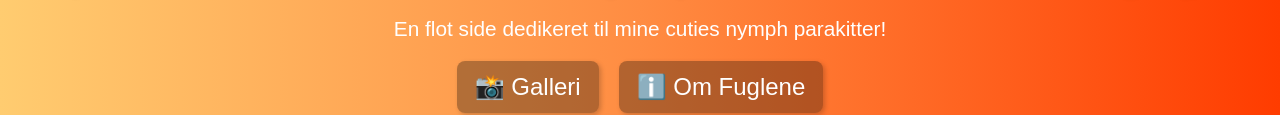
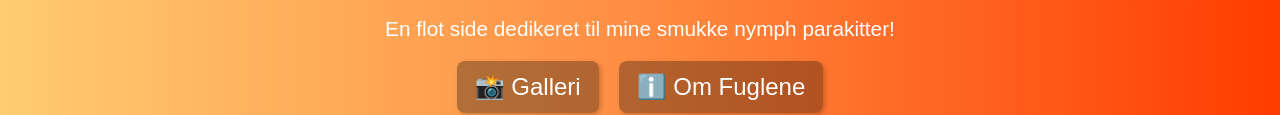
Before and after one commit to Bbay1-aau/Ozziy, a plain HTML site: page index.html in a window 1280 px wide. Shown: the part 350-465 px from the top of the page. Drawn offline with Linux system fonts and the light colour scheme.

Commit message:
Update index.html

```diff
--- a/index.html
+++ b/index.html
@@ -10,7 +10,7 @@
 
     <div class="container">
         <h1>🌿 Velkommen til Min Nymph Parakeet Samling 🦜</h1>
-        <p>En flot side dedikeret til mine cuties nymph parakitter!</p>
+        <p>En flot side dedikeret til mine smukke nymph parakitter!</p>
 
         <nav>
             <a href="gallery.html">📸 Galleri</a>
```
